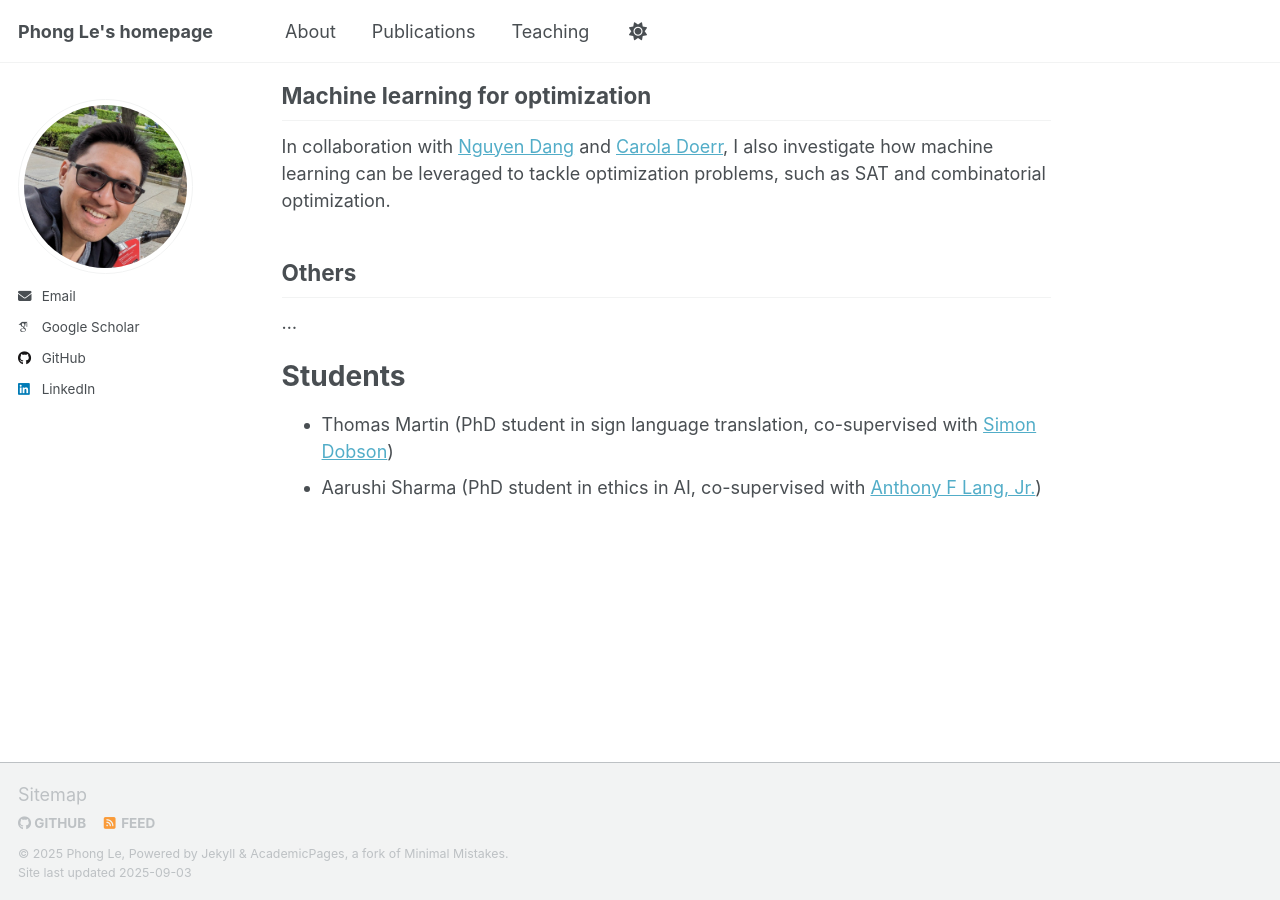
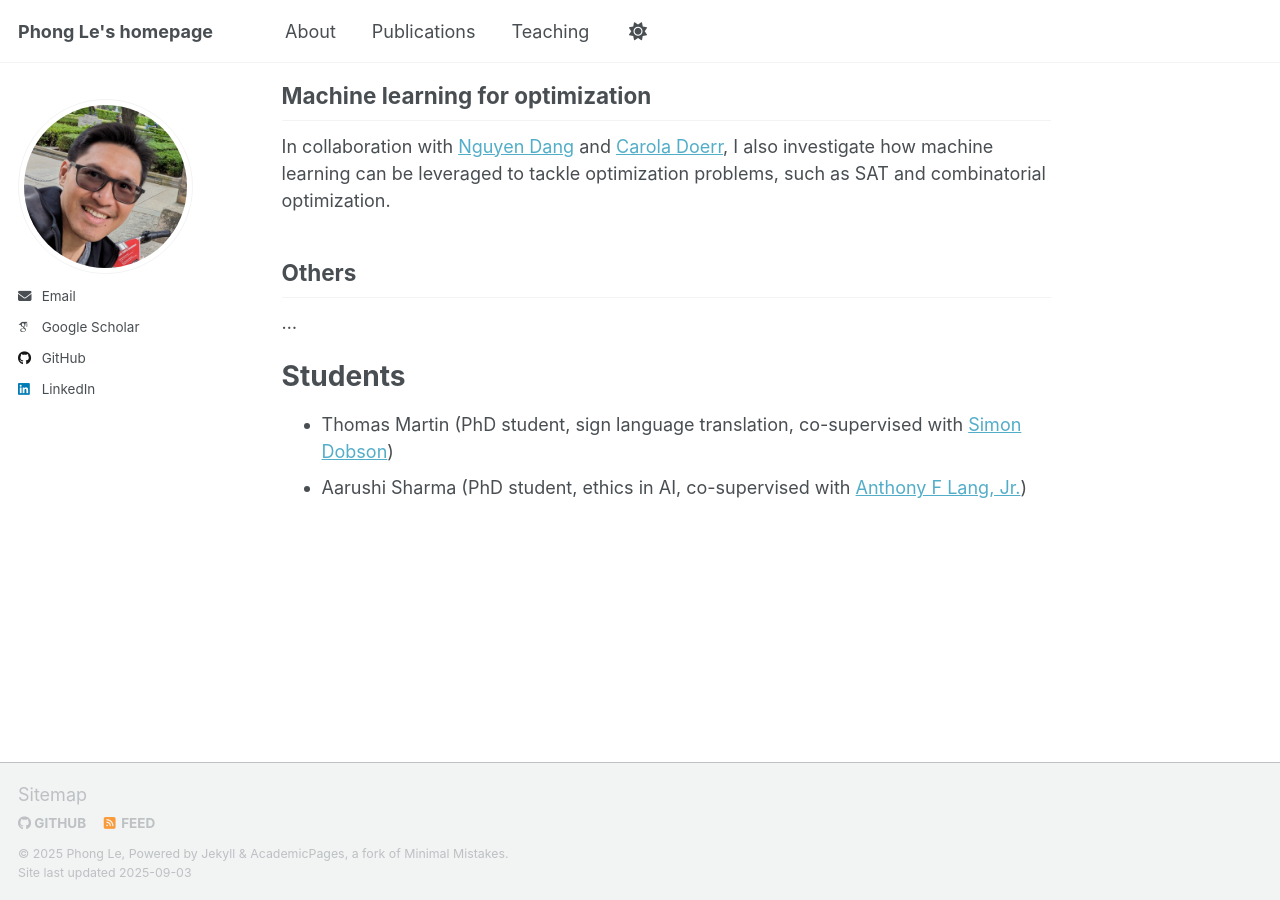
Before and after one commit to lephong/lephong.github.io, a Jekyll site: the page built from _pages/about.md, in a window 1280 px wide and 900 px high, scrolled down 1077 px. Built offline with Jekyll 4.4.1, drawn with Linux system fonts in a browser that asks for light colours; emoji names are drawn with the system emoji font; some web fonts are replaced; a script that is not in the unit is left out.

```diff
--- a/_pages/about.md
+++ b/_pages/about.md
@@ -40,5 +40,5 @@ In collaboration with [Nguyen Dang](https://ndangtt.github.io/) and [Carola Doer
 
 Students
 ======
-- Thomas Martin (PhD student in sign language translation, co-supervised with [Simon Dobson](https://www.st-andrews.ac.uk/computer-science/people/sd80/))
-- Aarushi Sharma (PhD student in ethics in AI, co-supervised with [Anthony F Lang, Jr.](https://www.st-andrews.ac.uk/international-relations/people/al51/))
+- Thomas Martin (PhD student, sign language translation, co-supervised with [Simon Dobson](https://www.st-andrews.ac.uk/computer-science/people/sd80/))
+- Aarushi Sharma (PhD student, ethics in AI, co-supervised with [Anthony F Lang, Jr.](https://www.st-andrews.ac.uk/international-relations/people/al51/))
```
